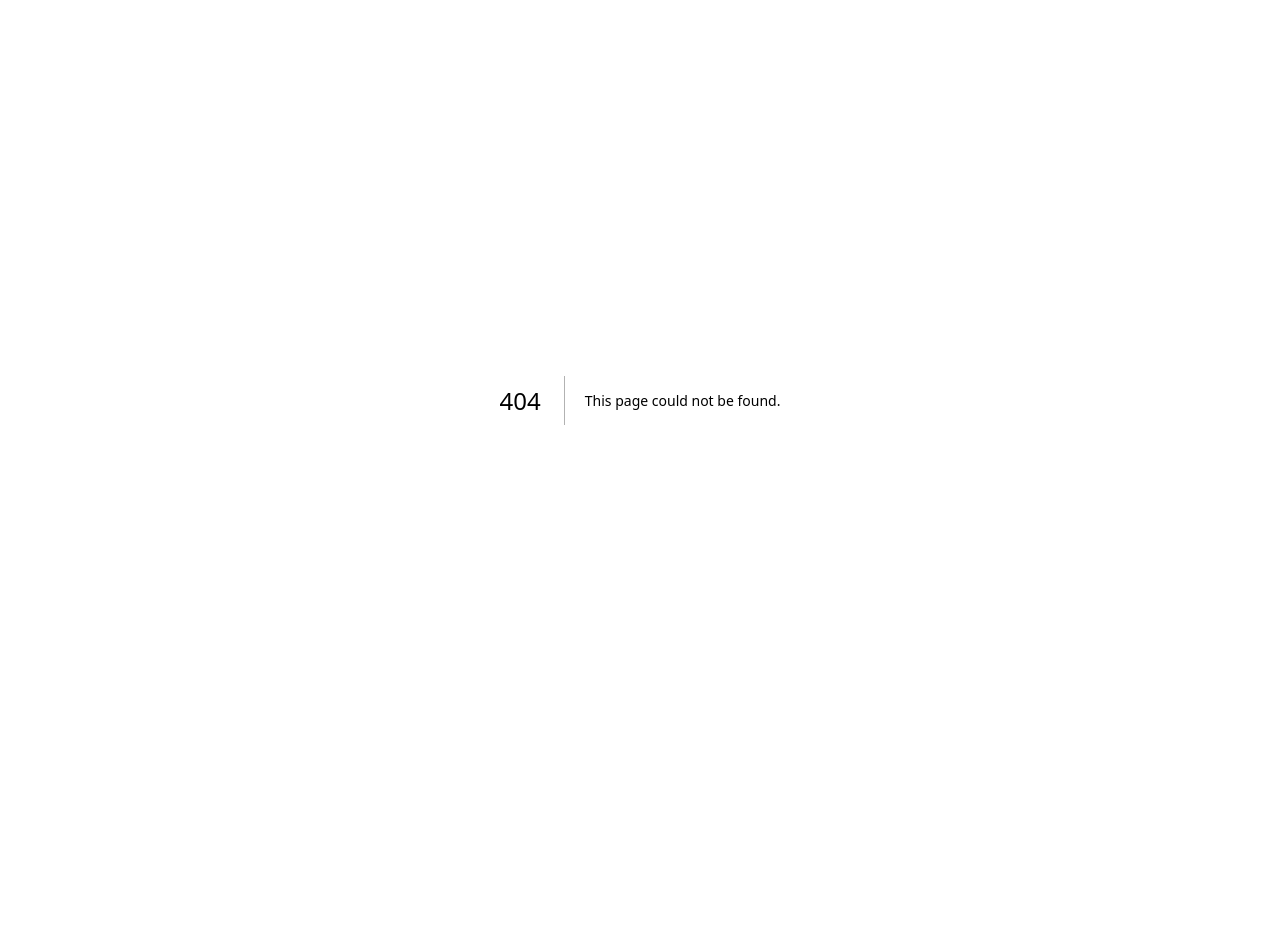
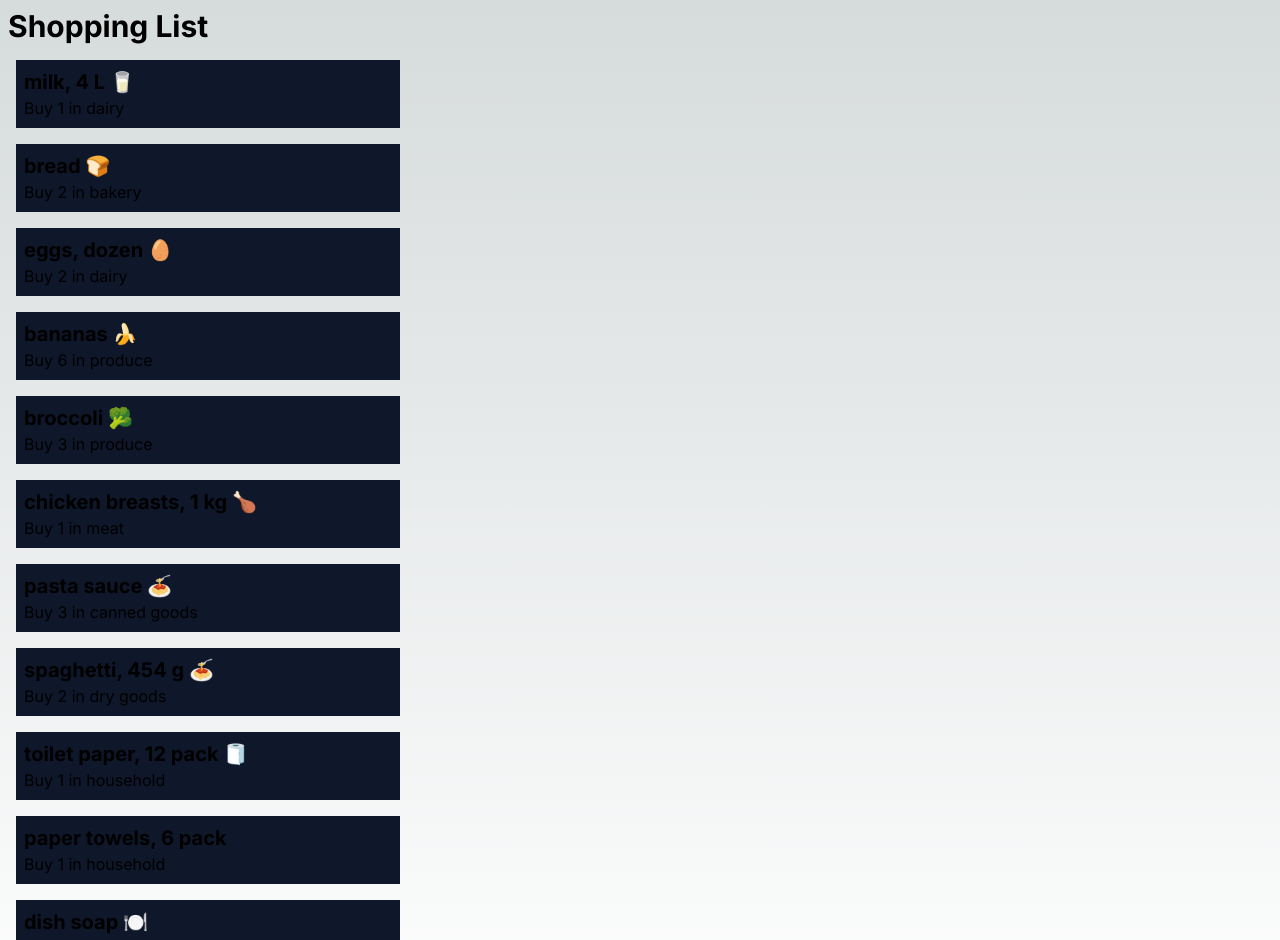
Before and after one commit to Hermela-yimer1/cprg306-assignments, a Next.js app: page /week-3 in a window 1280 px wide. Before the commit this address had no page. Shown: the top 940 px of the page. Before the commit the page ends 800 px from the top, so only its background shows below. Built offline with nearby package versions, Linux system fonts and the light colour scheme.

Commit message:
week-3
assignment week-3

```diff
--- a/app/page.js
+++ b/app/page.js
@@ -6,6 +6,8 @@
     <main>
       <h1>CPRG 306: Web Development 2 - Assignments</h1>
       <Link href="/week-2">Week-2</Link>
+      <br />
+      <Link href="/week-3">Week-3</Link>
     </main>
 
   );
--- /dev/null
+++ b/app/week-3/item-list.js
@@ -0,0 +1,131 @@
+
+import React from 'react';
+import Item from './item';
+
+export default function ItemList ({ItemList}){
+    const item1 = {
+        name: "milk, 4 L 🥛",
+        quantity: 1,
+        category: "dairy",
+    };
+
+      const item2 = {
+        name: "bread 🍞",
+        quantity: 2,
+        category: "bakery",
+      };
+
+      const item3 = {
+        name: "eggs, dozen 🥚",
+        quantity: 2,
+        category: "dairy",
+      };
+
+      const item4 = {
+        name: "bananas 🍌",
+        quantity: 6,
+        category: "produce",
+      };
+
+      const item5 = {
+        name: "broccoli 🥦",
+        quantity: 3,
+        category: "produce",
+      };
+
+      const item6 = {
+        name: "chicken breasts, 1 kg 🍗",
+        quantity: 1,
+        category: "meat",
+      };
+
+      const item7 = {
+        name: "pasta sauce 🍝",
+        quantity: 3,
+        category: "canned goods",
+      };
+
+      const item8 = {
+        name: "spaghetti, 454 g 🍝",
+        quantity: 2,
+        category: "dry goods",
+      };
+
+      const item9 = {
+        name: "toilet paper, 12 pack 🧻",
+        quantity: 1,
+        category: "household",
+      };
+
+      const item10 = {
+        name: "paper towels, 6 pack",
+        quantity: 1,
+        category: "household",
+      };
+
+      const item11 = {
+        name: "dish soap 🍽️",
+        quantity: 1,
+        category: "household",
+      };
+
+      const item12 = {
+        name: "hand soap 🧼",
+        quantity: 4,
+        category: "household",
+      };
+    return (
+        <div>
+            <ul>
+                <li className='p-2 m-4 bg-slate-900 max-w-sm'>
+
+            <Item item={item1} />
+                </li>
+                <li className='p-2 m-4 bg-slate-900 max-w-sm'>
+            <Item item={item2} />
+            </li>
+
+            <li className='p-2 m-4 bg-slate-900 max-w-sm'>
+            <Item item={item3} />
+            </li>
+
+            <li className='p-2 m-4 bg-slate-900 max-w-sm'>
+            <Item item={item4} />
+            </li>
+
+            <li className='p-2 m-4 bg-slate-900 max-w-sm'>
+            <Item item={item5} />
+            </li>
+
+            <li className='p-2 m-4 bg-slate-900 max-w-sm'>
+            <Item item={item6} />
+            </li>
+
+            <li className='p-2 m-4 bg-slate-900 max-w-sm'>
+            <Item item={item7} />
+            </li>
+
+            <li className='p-2 m-4 bg-slate-900 max-w-sm'>
+            <Item item={item8} />
+            </li>
+
+            <li className='p-2 m-4 bg-slate-900 max-w-sm'>
+            <Item item={item9} />
+            </li>
+
+            <li className='p-2 m-4 bg-slate-900 max-w-sm'>
+            <Item item={item10} />
+            </li>
+
+            <li className='p-2 m-4 bg-slate-900 max-w-sm'>
+            <Item item={item11} />
+            </li>
+
+            <li className='p-2 m-4 bg-slate-900 max-w-sm'>
+            <Item item={item12} />
+            </li>
+            </ul>
+        </div>
+
+    )
+}
--- /dev/null
+++ b/app/week-3/item.js
@@ -0,0 +1,14 @@
+
+
+
+import React from 'react';
+export default function item ({item}){
+    let{name,quantity,category} = item;
+    return (
+        <div>
+        <h1 className='text-xl font-bold'>{name}</h1>
+        <p>Buy {quantity} in {category}</p>
+
+        </div>
+    )
+    }
--- /dev/null
+++ b/app/week-3/page.js
@@ -0,0 +1,13 @@
+
+import ItemList from "./item-list";
+import React from "react";
+
+export default function Page (props) {
+    let{items} = props;
+    return (
+        <div>
+        <h1 className="text-3xl font-bold m-2">Shopping List</h1>
+        <ItemList items={items}/>
+        </div>
+    )
+}
```
